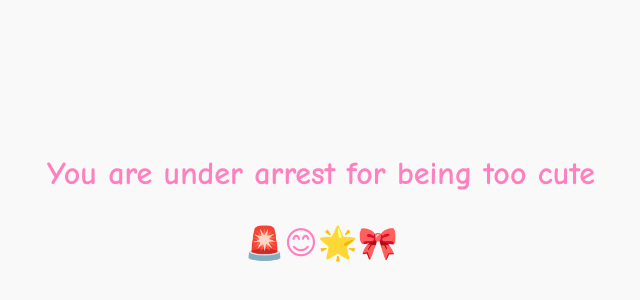
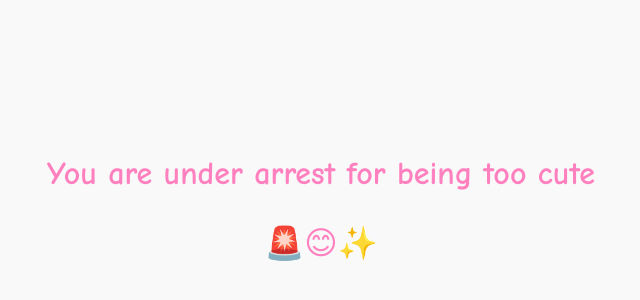
Before and after one commit to CODEbyVandan/Scan-to-smile, a plain HTML site: page index.html in a window 1280 px wide. Shown: the part 156-456 px from the top of the page, without its empty margins (319-959 px from the left). Drawn offline with Linux system fonts and the light colour scheme.

Commit message:
Update index.html

```diff
--- a/index.html
+++ b/index.html
@@ -8,7 +8,7 @@
 <body>
   <div class="cute-arrest">
     <h1>You are under arrest for being too cute</h1>
-    <p>🚨😊🌟🎀</p>
+    <p>🚨😊✨️</p>
   </div>
 
   <audio autoplay loop>
```
